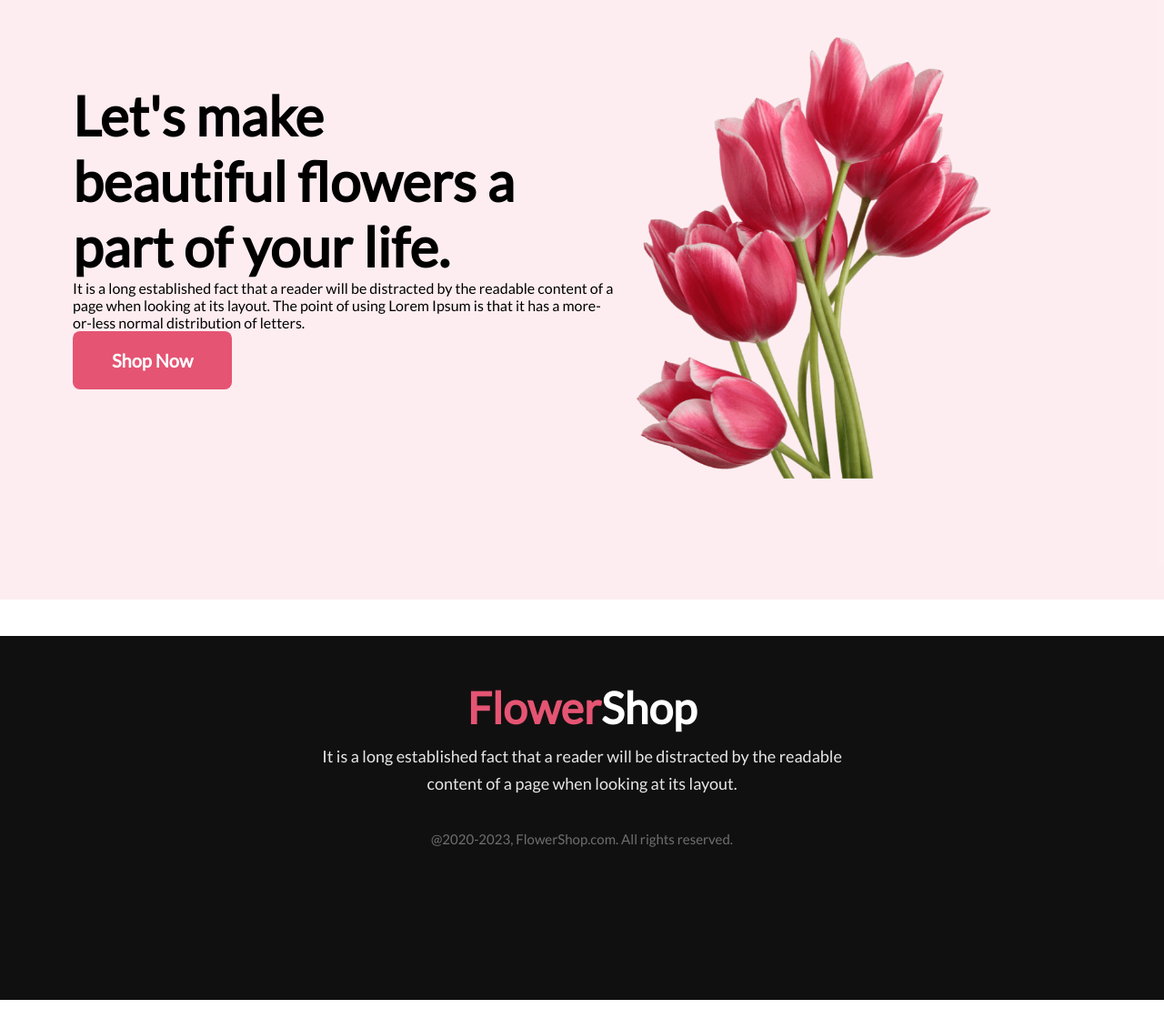
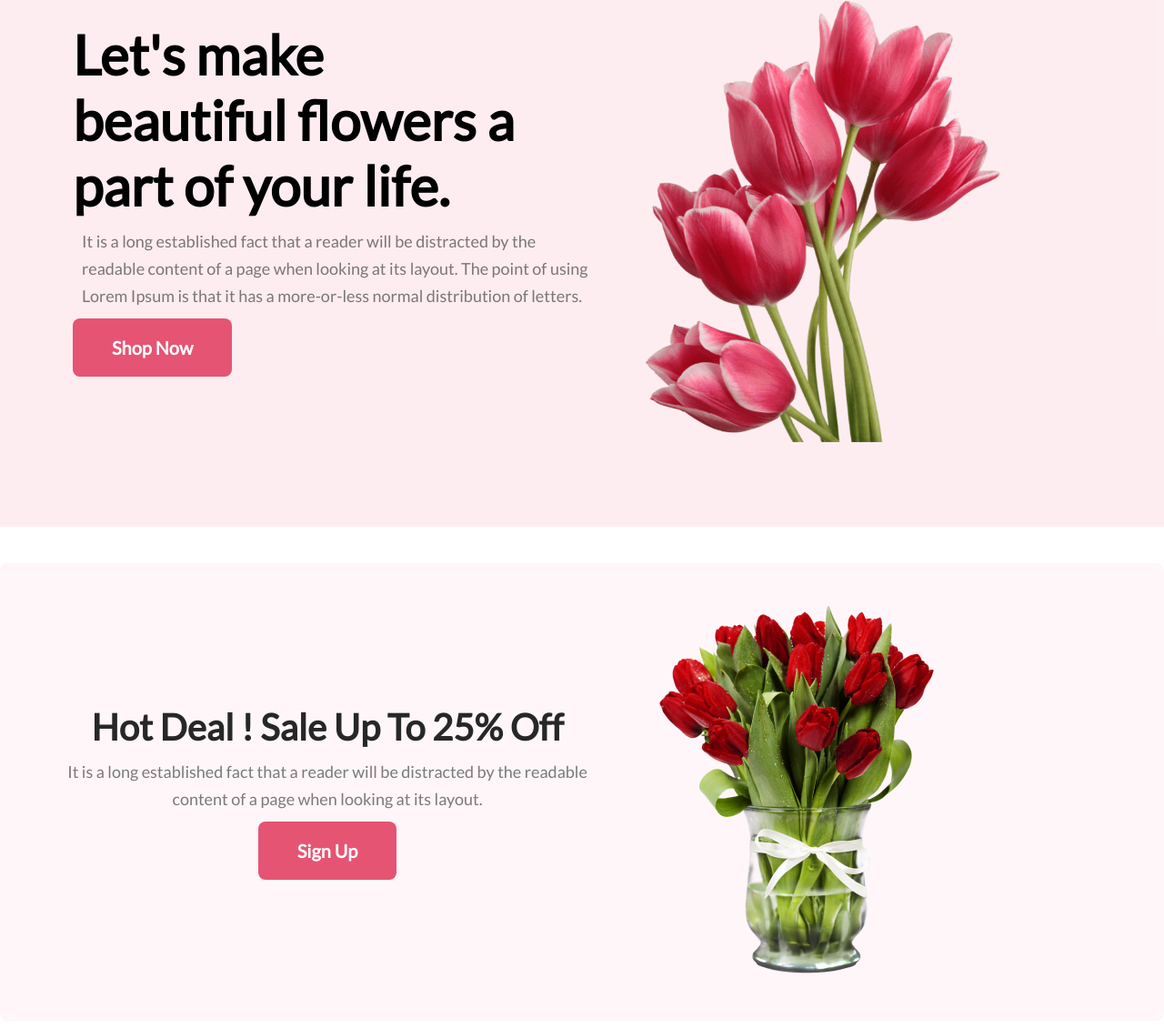
Before and after one commit to Najmul017/flower-shop-assingment-najmul, a plain HTML site: page index.html in a window 1280 px wide. Shown: the part 141-1272 px from the top of the page at 91% size. Before the commit the page ends 1240 px from the top, so only its background shows below. Drawn offline with Linux system fonts and the light colour scheme.

Commit message:
Implement hot deal section

```diff
--- a/index.html
+++ b/index.html
@@ -20,7 +20,7 @@
                 Let's make <br> beautiful flowers a
                 <br> part of your life.
             </h1>
-            <p class="common-description">
+            <p class="banner-description">
                 It is a long established fact that a reader will be distracted by the readable content of a page when
                 looking at its layout. The point of using Lorem Ipsum is that it has a more-or-less normal distribution
                 of letters.
@@ -35,7 +35,20 @@
     <!-- Banner Section End -->
 
     <!-- Main section Start -->
-    <main></main>
+    <main>
+        <!-- Discount Section Start -->
+        <div class="discount-container">
+            <div class="discount-detail">
+                <h1 class="discount-heading">Hot Deal ! Sale Up To 25% Off</h1>
+                <p class="banner-description">It is a long established fact that a reader will be distracted by the readable content of a page when looking at its layout.</p>
+                <button class="primary-button">Sign Up</button>
+            </div>
+            <div class="discount-image">
+                <img src="./Flower Asset/pngwing 8.png" alt="">
+            </div>
+        </div>
+
+    </main>
 
     <!-- Footer Section Start -->
     <footer>
--- a/style.css
+++ b/style.css
@@ -6,7 +6,7 @@
 
 .banner-container {
     display: flex;
-    height: 100vh;
+    height: 90vh;
     justify-content: space-around;
     align-items: center;
     width: 100%;
@@ -17,11 +17,11 @@
     width: 50%;
     padding-left: 80px;
     color: #272727 font-size: 80px;
+}
 
-
-}
-.banner-img{
+.banner-img {
     width: 50%;
+    padding-left: 20px;
 }
 
 .banner-description {
@@ -53,36 +53,65 @@
     padding-top: 50px;
     padding-bottom: 0px;
 }
+
 /* Banner Section Css end */
+/* Discount Section CSS */
+.discount-container{
+    border-radius: 8px;
+background: rgba(229, 84, 115, 0.05);
+    display: flex;
+    width: 100%;
+    justify-content: safe;
+    align-items: center;
+}
+.discount-heading{
+    color: #272727;
+font-size: 40px;
+font-weight: 800;
+}
+.discount-container{
+    margin-top: 40px;
+}
+.discount-detail{
+    text-align: center;
+    padding-left: 40px;
+    width: 50%;
+}
+.discount-image{
+    padding: 40px;
+}
 
 /* Footer Css start */
-.footer{
-
+.footer {
     width: 100%;
     margin: auto;
     height: 50vh;
-   background: #111010;
+    background: #111010;
 }
-.footer-title{
+
+.footer-title {
     margin-top: 40px;
     font-size: 48px;
     padding-top: 50px;
     text-align: center;
 }
-.footer-description{
+
+.footer-description {
     padding-top: 10px;
     text-align: center;
-font-size: 18px;
-line-height: 30px;
+    font-size: 18px;
+    line-height: 30px;
     color: rgba(255, 255, 255, 0.90);
 }
-.footer-head{
+
+.footer-head {
     color: #E55473;
 }
-.footer-title{
+
+.footer-title {
     color: #FFFFFF;
+}
 
-}
-.copy-right{
+.copy-right {
     color: rgba(255, 255, 255, 0.40);
 }
```
